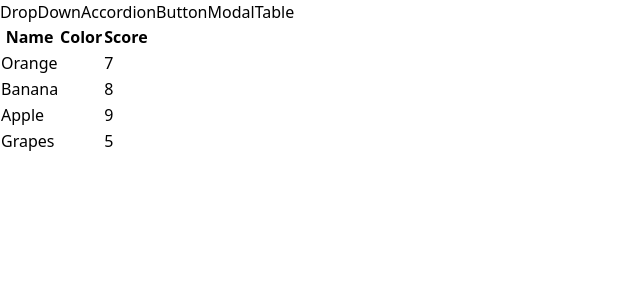
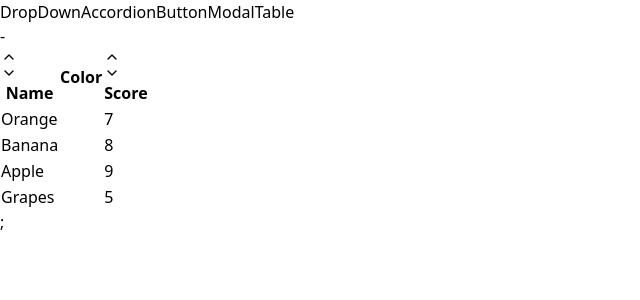
Before and after one commit to Muhammad-Ahmed94/Project-5-Project-5-Navigation-and-DropdownComponents-Buttons, a React (Vite) app: page /table in a window 1280 px wide. Shown: the top 300 px of the page, without its empty margins (0-640 px from the left). Built offline with nearby package versions, Linux system fonts and the light colour scheme.

Commit message:
now the tabel component is completed. it  is a very complex table that can be sorted based upon the alphabets and the numbers, for sorting and keeping tht track of sorting we have introduced two pieces of states to achieve this purpose

```diff
--- /dev/null
+++ b/src/components/SortableTable.jsx
@@ -0,0 +1,103 @@
+import { useState } from "react";
+import Table from "./Table";
+import { FiChevronUp, FiChevronDown } from "react-icons/fi";
+
+function SortableTable(props) {
+  const [sortOrder, setSortOrder] = useState(null);
+  const [sortBy, setSortBy] = useState(null);
+
+  const { configTableData, data } = props;
+
+  const handleClick = (label) => {
+    if (sortOrder === null) {
+      setSortOrder("asc");
+      setSortBy(label);
+    } else if (sortOrder === "asc") {
+      setSortOrder("desc");
+      setSortBy(label);
+    } else {
+      setSortOrder(null);
+      setSortBy(null);
+    }
+  };
+
+  let sortedData = data;
+  if (sortOrder && sortBy) {
+    const { sortValue } = configTableData.find(
+      (column) => column.label === sortBy
+    );
+    sortedData = [...data].sort((a, b) => {
+      const valueA = sortValue(a);
+      const valueB = sortValue(b);
+
+      const reverseOrder = sortOrder === "asc" ? 1 : -1;
+
+      if (typeof valueA === "string") {
+        return valueA.localeCompare(valueB) * reverseOrder;
+      } else {
+        return (valueA - valueB) * reverseOrder;
+      }
+    });
+  }
+  const updatedConfig = configTableData.map((column) => {
+    if (!column.sortValue) {
+      return column;
+    }
+
+    return {
+      ...column,
+      header: () => (
+        <th
+          className="cursor-pointer hover:bg-gray-300"
+          onClick={() => handleClick(column.label)}
+        >
+          <div className="flex items-center">
+            {getIcons(column.label, sortBy, sortOrder)}
+            {column.label}
+          </div>
+        </th>
+      ),
+    };
+  });
+
+  return (
+    <div>
+      {sortOrder} - {sortBy}
+      <Table {...props} data={sortedData} configTableData={updatedConfig} />;
+    </div>
+  );
+}
+
+function getIcons(label, sortBy, sortOrder) {
+  if (label !== sortBy) {
+    return (
+      <div>
+        <FiChevronUp />
+        <FiChevronDown />
+      </div>
+    );
+  }
+
+  if (sortOrder === null) {
+    return (
+      <div>
+        <FiChevronUp />
+        <FiChevronDown />
+      </div>
+    );
+  } else if (sortOrder === "asc") {
+    return (
+      <div>
+        <FiChevronUp />
+      </div>
+    );
+  } else if (sortOrder === "desc") {
+    return (
+      <div>
+        <FiChevronDown />
+      </div>
+    );
+  }
+}
+
+export default SortableTable;
--- a/src/components/Table.jsx
+++ b/src/components/Table.jsx
@@ -1,5 +1,10 @@
+import { Fragment } from "react";
+
 function Table({ data, configTableData, keyFn }) {
   const renderedHeaders = configTableData.map((data) => {
+    if (data.header) {
+      return <Fragment key={data.label}>{data.header()}</Fragment>;
+    }
     return <th key={data.label}>{data.label}</th>;
   });
 
--- a/src/pages/TablePage.jsx
+++ b/src/pages/TablePage.jsx
@@ -1,4 +1,4 @@
-import Table from "../components/Table";
+import SortableTable from "../components/SortableTable";
 
 function TablePage() {
   const tableData = [
@@ -9,12 +9,20 @@
   ];
 
   const configTableData = [
-    { label: "Name", render: (fruit) => fruit.name },
+    {
+      label: "Name",
+      render: (fruit) => fruit.name,
+      sortValue: (fruit) => fruit.name,
+    },
     {
       label: "Color",
       render: (fruit) => <div className={`p-2 m-3 ${fruit.color}`}></div>,
     },
-    { label: "Score", render: (fruit) => fruit.rating },
+    {
+      label: "Score",
+      render: (fruit) => fruit.rating,
+      sortValue: (fruit) => fruit.rating,
+    },
   ];
 
   const keyFn = (fruit) => {
@@ -23,7 +31,11 @@
 
   return (
     <div>
-      <Table data={tableData} configTableData={configTableData} keyFn={keyFn} />
+      <SortableTable
+        data={tableData}
+        configTableData={configTableData}
+        keyFn={keyFn}
+      />
     </div>
   );
 }
```
Also changed, not shown: src/test.js (added, +24 -0 lines).
